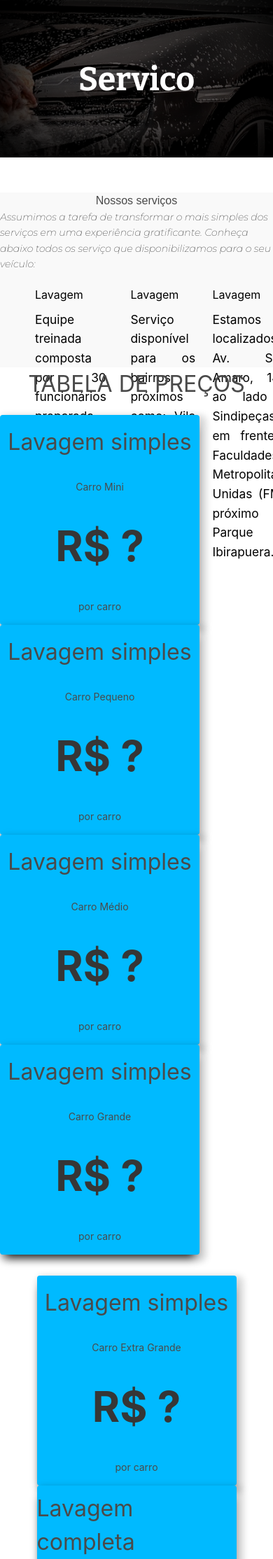
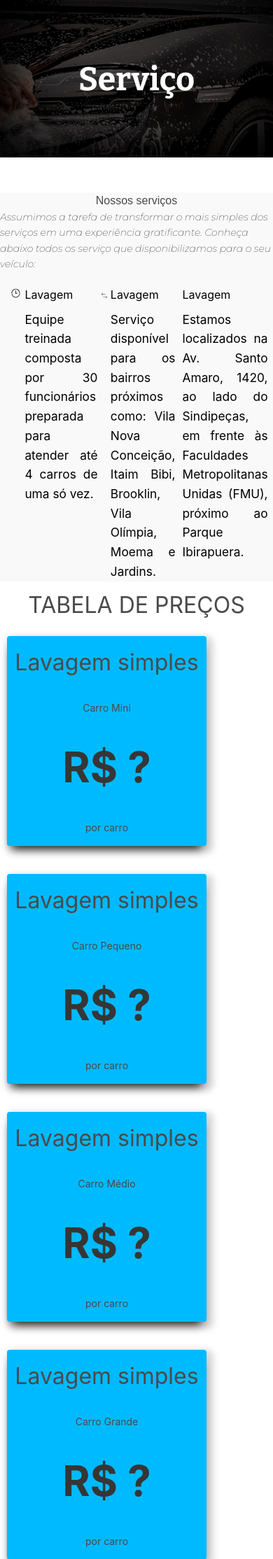
Before and after one commit to pedrohenrisoares/sitefastwash, a PHP site: page /servico.html in a window 390 px wide; the page is wider, and only the part inside the window is pictured. Shown: the part 70-2298 px from the top of that part at 70% size. Run offline with PHP 8.4, Linux system fonts and the light colour scheme; some web fonts are replaced.

Commit message:
Alterações do Responsivo

```diff
--- a/css/style.css
+++ b/css/style.css
@@ -1826,6 +1830,40 @@
         justify-content: center;
         max-width: none;
         text-align: center;
+    }
+
+    /* servicos */
+    .tabela-preços{
+        margin: 10px 10px 0 10px;
+    }
+    .resumo-conteudo, .resumo-servicos{
+        height: 100%;
+    }
+    .resumo-conteudo{
+        margin: 0 10px;
+        width: auto;
+    }
+    .resumo-icon{
+        padding: 0 5px;
+        width: 100%;
+        height: 100%;
+    }
+    .resumo-servicos1, .resumo-servicos2, .resumo-servicos3{
+        height: 100%;
+    }
+    .valor1{
+        margin: 20px 0;
+    }
+    .valores{
+        margin-top: 0;
+    }
+    .valores2{
+        justify-content: space-between;
+        padding-top: 0;
+    }
+    .image{
+        display: flex !important;
+        justify-content: center;
     }
 }
 
--- a/servico.html
+++ b/servico.html
@@ -50,12 +50,12 @@
     <main>
         <section class="bannerSecundario">
             <article class="bannerSobre">
-                <h2>Servico</h2>
+                <h2>Serviço</h2>
                 <ul class="bannerConteudo">
                     <a href="/index.html" style="text-decoration:none">
                         <li id="bannerHome">Home</li>
                     </a>
-                    <li class="bannerPaginaAtual">Servico</li>
+                    <li class="bannerPaginaAtual">Serviço</li>
                 </ul>
             </article>
         </section>
@@ -183,7 +183,7 @@
                 </div>
                 <div class="rodaconteudo2">
                     <div class="rodape2">
-                        <img src="/assets/" alt="location"> <b>
+                        <img src="/assets/icons-location.png" alt="location"> <b>
                             <p>Rua Zezinho, 999, São Paulo</p>
                         </b>
                     </div>
```
Also changed, not shown: other parts of css/style.css (+19 -15 lines), sobre.html (+4 -3 lines), assets/carroSobre.webp (added).
